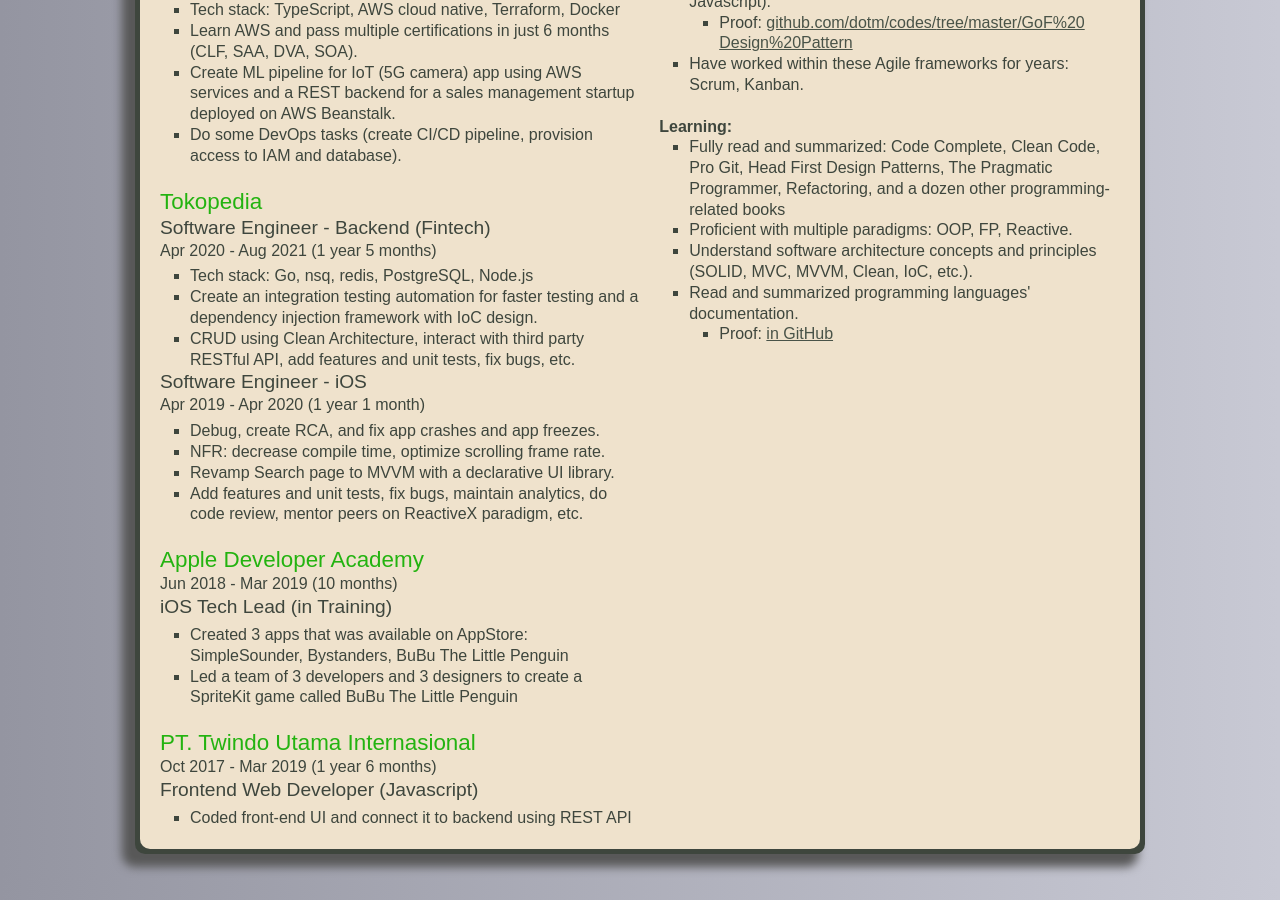
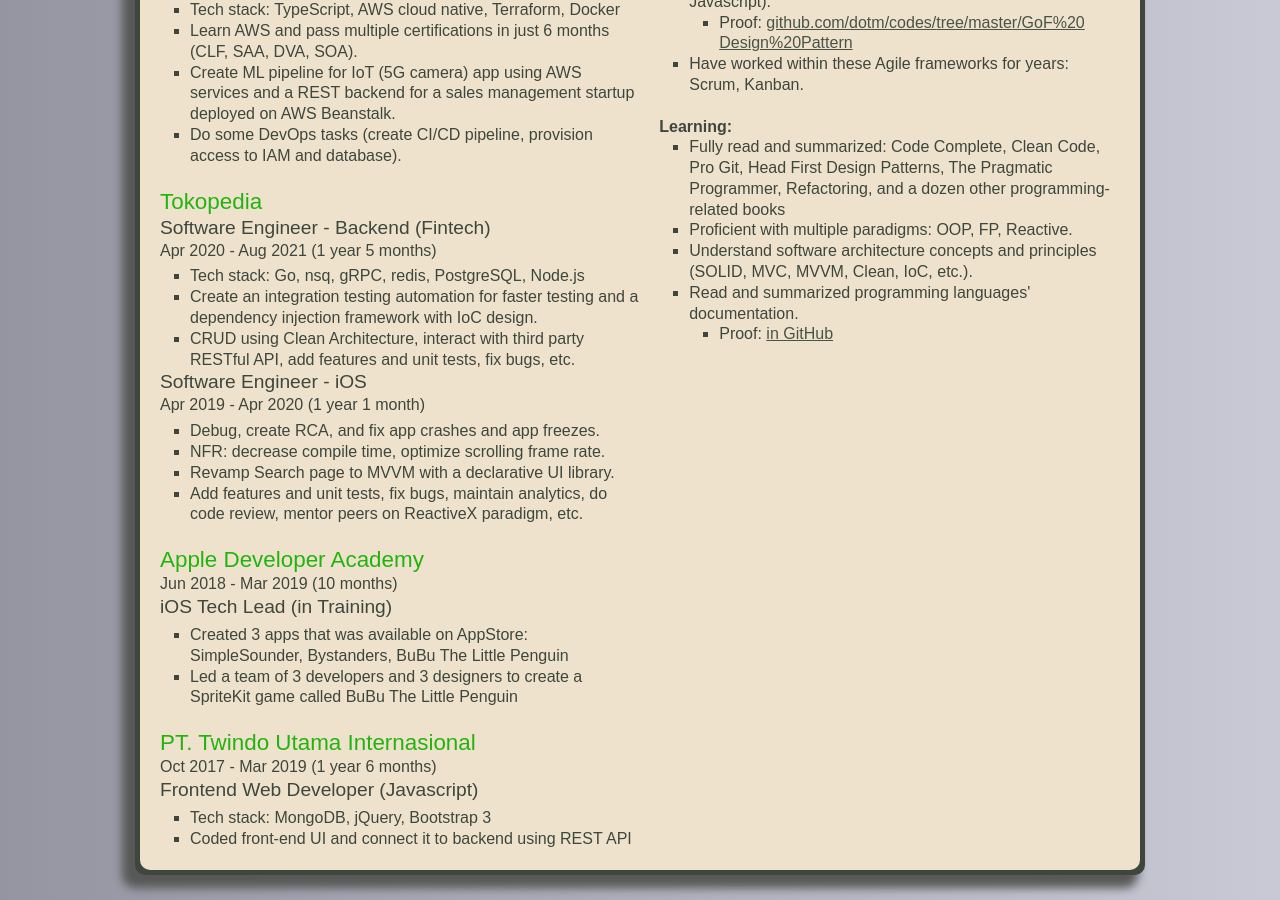
Before and after one commit to dotm/dotm.github.io, a Jekyll site: the page cv.html, which Jekyll copies as it is, in a window 1280 px wide and 900 px high, scrolled down 754 px. Built offline with Jekyll 4.4.1, drawn with Linux system fonts in a browser that asks for light colours.

Commit message:
update cv

```diff
--- a/cv.html
+++ b/cv.html
@@ -83,7 +83,7 @@
               <p class="experience-item__position-title">Software Engineer - Backend (Fintech)</p>
               <p class="experience-item__date">Apr 2020 - Aug 2021 (1 year 5 months)</p>
               <ul class="experience-item__achievements">
-                <li>Tech stack: Go, nsq, redis, PostgreSQL, Node.js</li>
+                <li>Tech stack: Go, nsq, gRPC, redis, PostgreSQL, Node.js</li>
                 <li>Create an integration testing automation for faster testing and a dependency injection framework with IoC design.</li>
                 <li>CRUD using Clean Architecture, interact with third party RESTful API, add features and unit tests, fix bugs, etc.</li>
               </ul>
@@ -117,6 +117,7 @@
               <p class="experience-item__date">Oct 2017 - Mar 2019 (1 year 6 months)</p>
               <p class="experience-item__position-title">Frontend Web Developer (Javascript)</p>
               <ul class="experience-item__achievements">
+                <li>Tech stack: MongoDB, jQuery, Bootstrap 3</li>
                 <li>Coded front-end UI and connect it to backend using REST API</li>
               </ul>
             </section>
```
